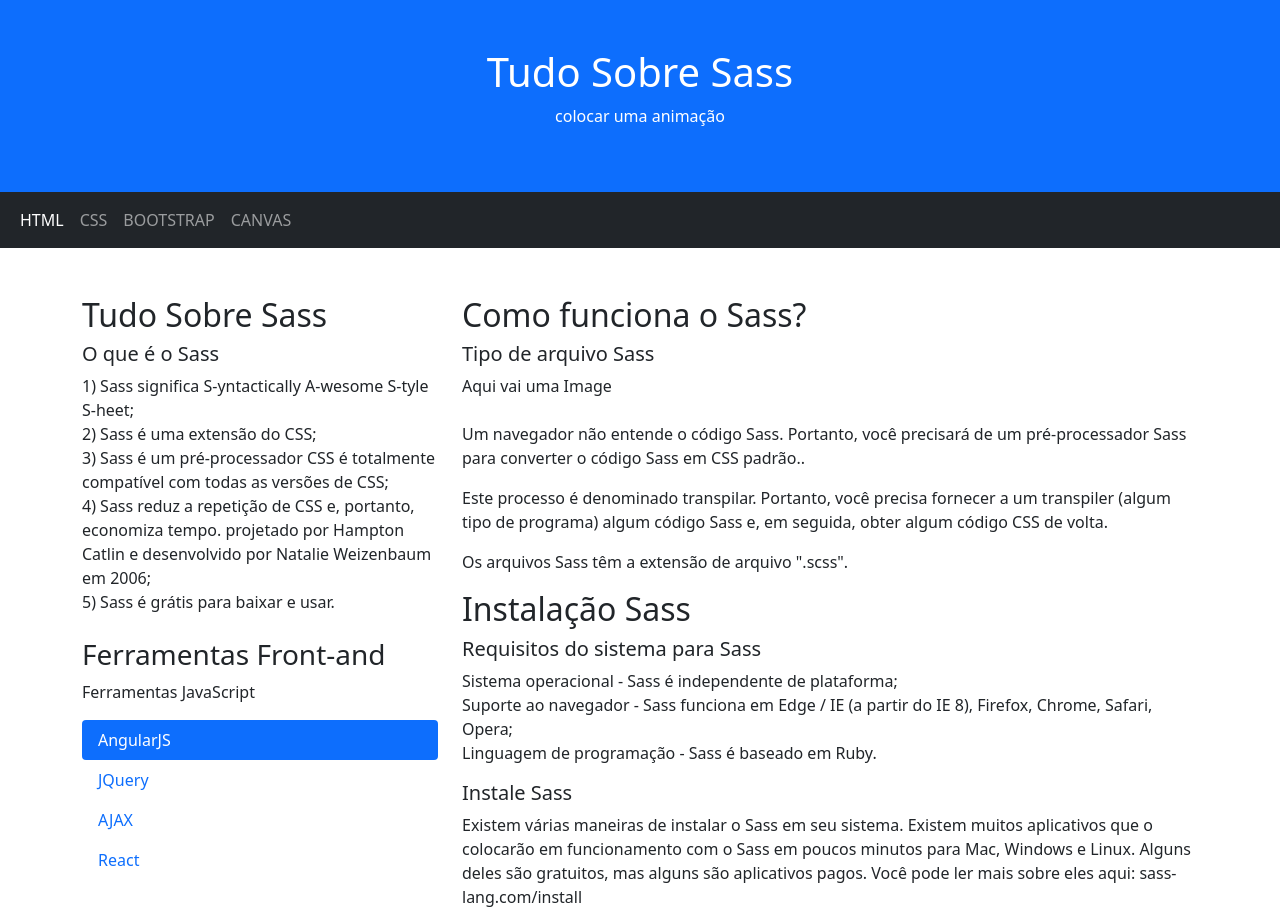
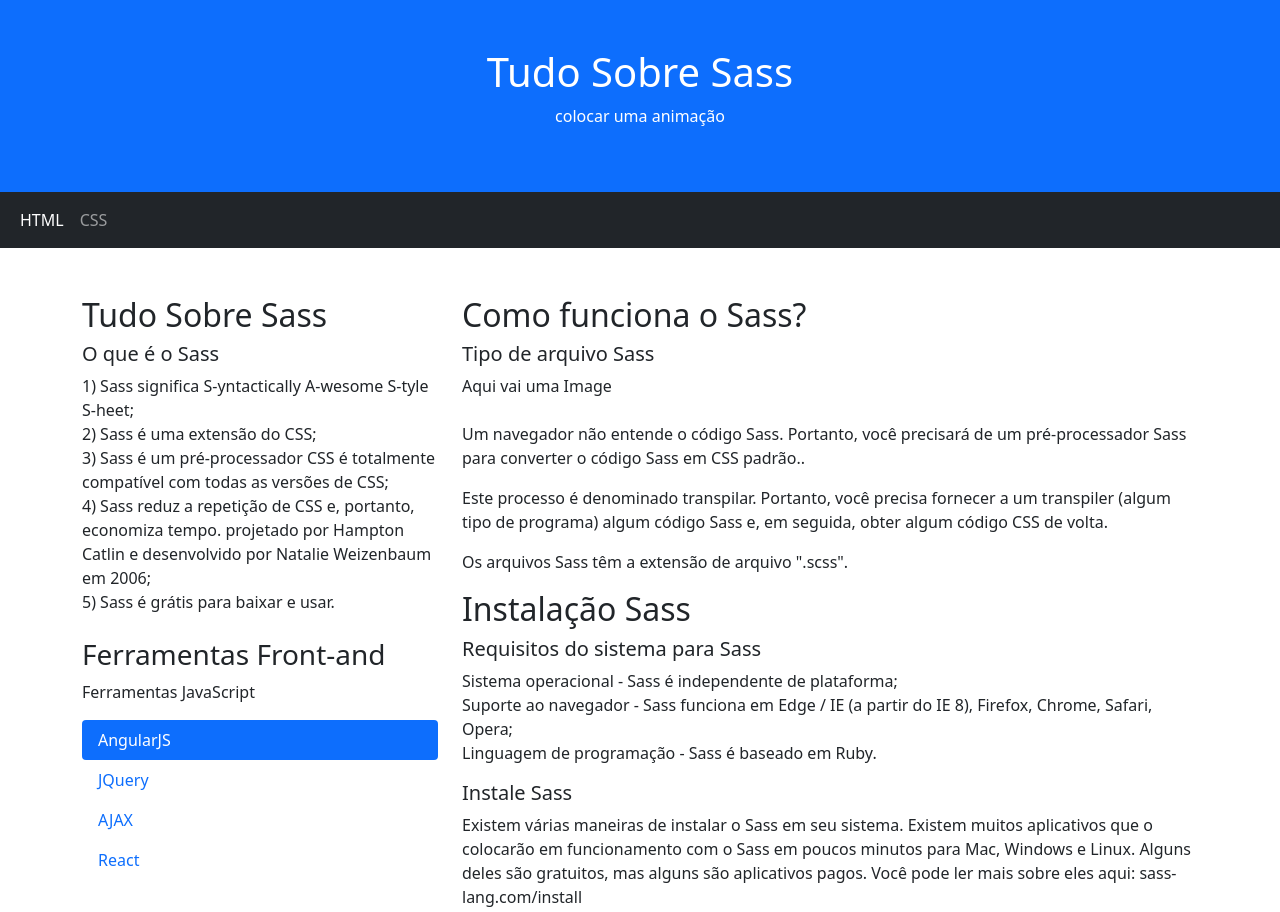
Before and after one commit to Josemar95/Sass_introdu-o_2021, a website: page index.html in a window 1280 px wide. Shown: the top 912 px of the page. Drawn offline with nearby package versions, Linux system fonts and the light colour scheme.

Commit message:
josemar_95_v2

```diff
--- a/index.html
+++ b/index.html
@@ -31,12 +31,6 @@
       </li>
       <li class="nav-item">
         <a class="nav-link" href="#">CSS</a>
-      </li>
-      <li class="nav-item">
-        <a class="nav-link" href="#">BOOTSTRAP</a>
-      </li>
-      <li class="nav-item">
-        <a class="nav-link" href="#">CANVAS</a>
       </li>
     </ul>
   </div>
```
